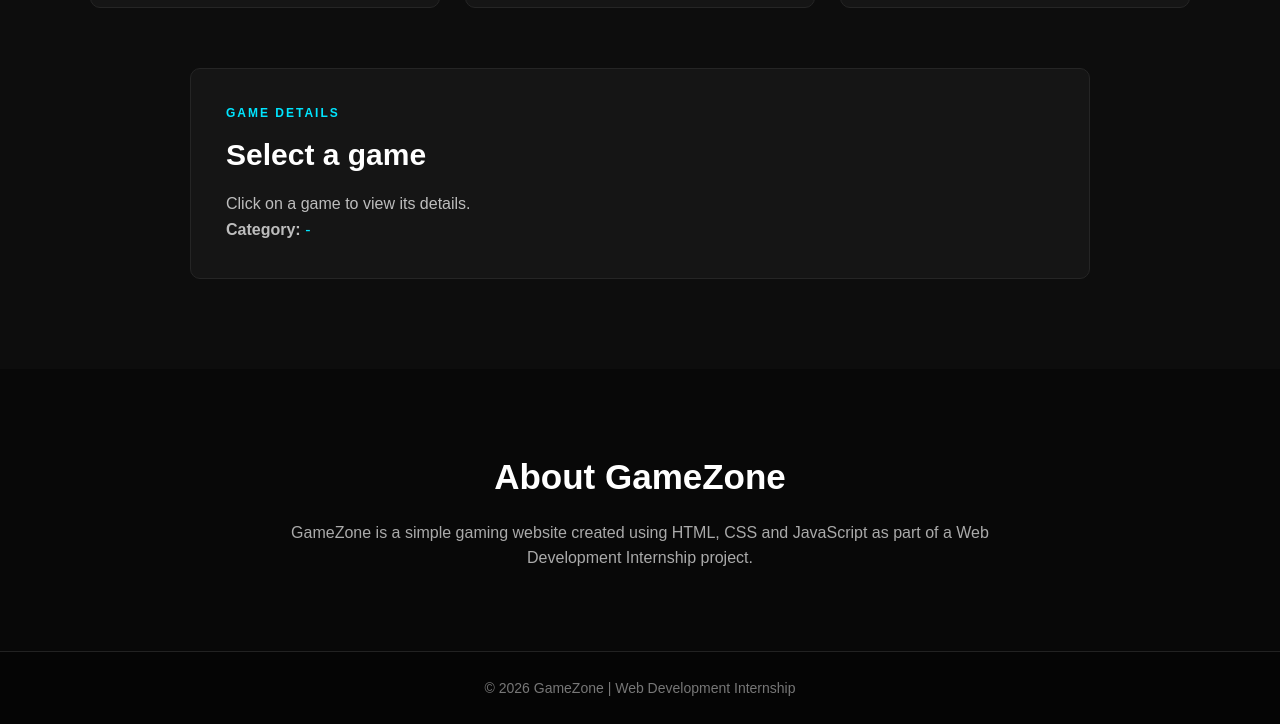
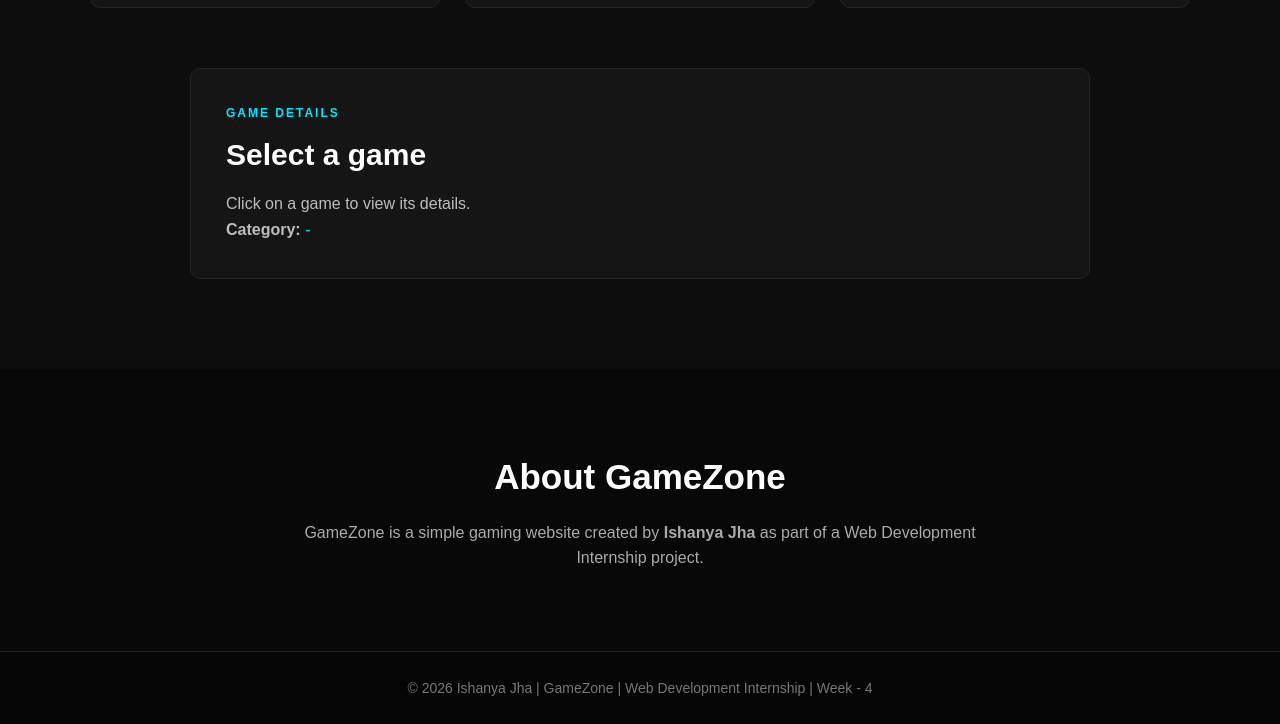
Before and after one commit to Ishanya-Jha/DG-Interns-Hub, a plain HTML site: page Week-4-Web-Development/index.html in a window 1280 px wide. Shown: the part 1830-2554 px from the top of the page. Drawn offline with Linux system fonts and the light colour scheme.

Commit message:
Update index.html

```diff
--- a/Week-4-Web-Development/index.html
+++ b/Week-4-Web-Development/index.html
@@ -5,7 +5,7 @@
     <meta charset="UTF-8">
     <meta name="viewport" content="width=device-width, initial-scale=1.0">
 
-    <title>GameZone | Gaming Website</title>
+    <title>GameZone | Gaming Website | Ishanya Jha | Week-4 | DG Interns Hub | Web Development Internship </title>
 
     <link rel="stylesheet" href="style.css">
 </head>
@@ -145,11 +145,10 @@
         <h2>
             About GameZone
         </h2>
-
-        <p>
-            GameZone is a simple gaming website created using
-            HTML, CSS and JavaScript as part of a Web Development
-            Internship project.
+         <p>
+          GameZone is a simple gaming website created by
+          <strong>Ishanya Jha</strong> as part of a Web Development
+          Internship project.
         </p>
 
     </section>
@@ -162,7 +161,7 @@
     <footer>
 
         <p>
-            © 2026 GameZone | Web Development Internship
+           © 2026 Ishanya Jha | GameZone | Web Development Internship | Week - 4
         </p>
 
     </footer>
```
